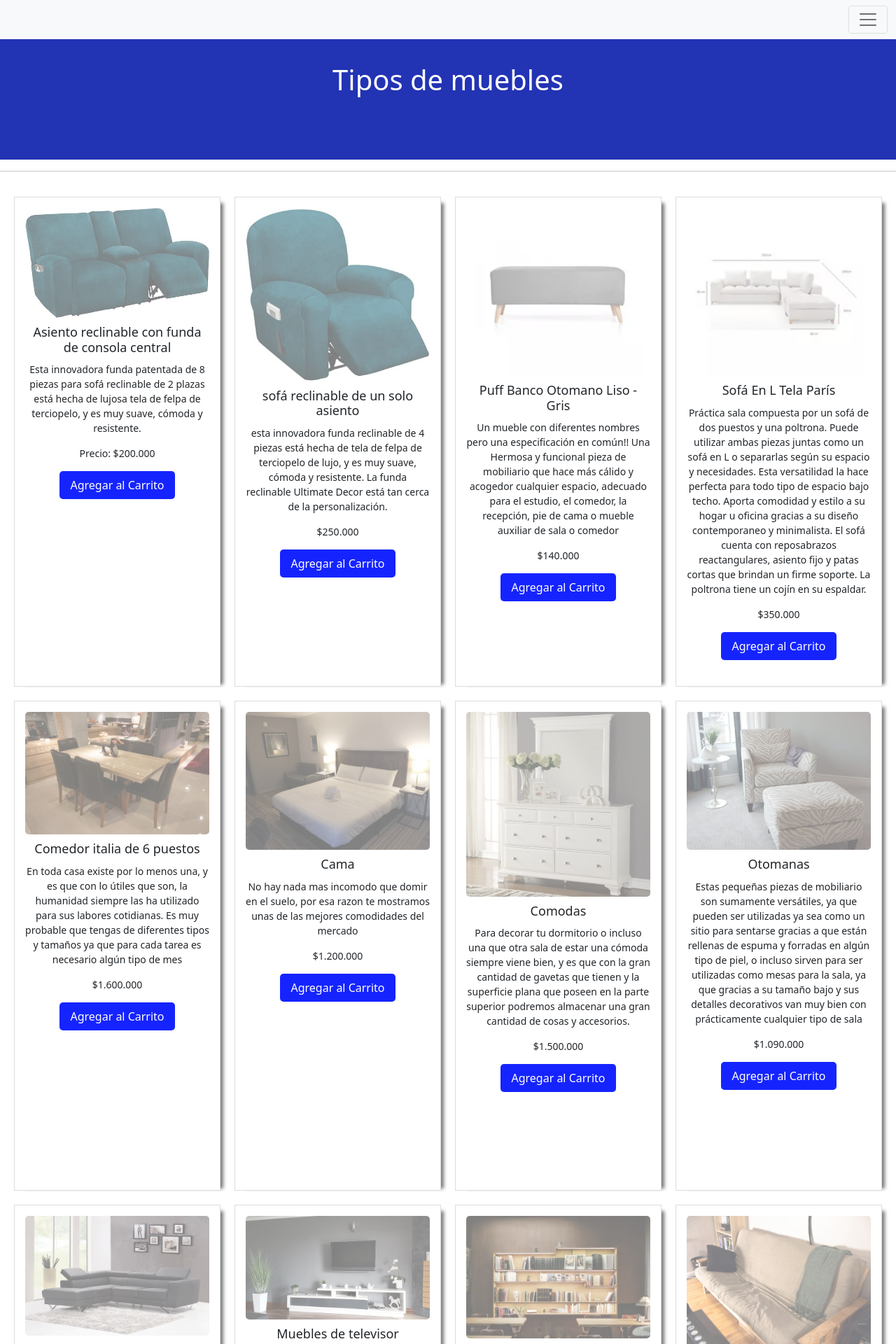
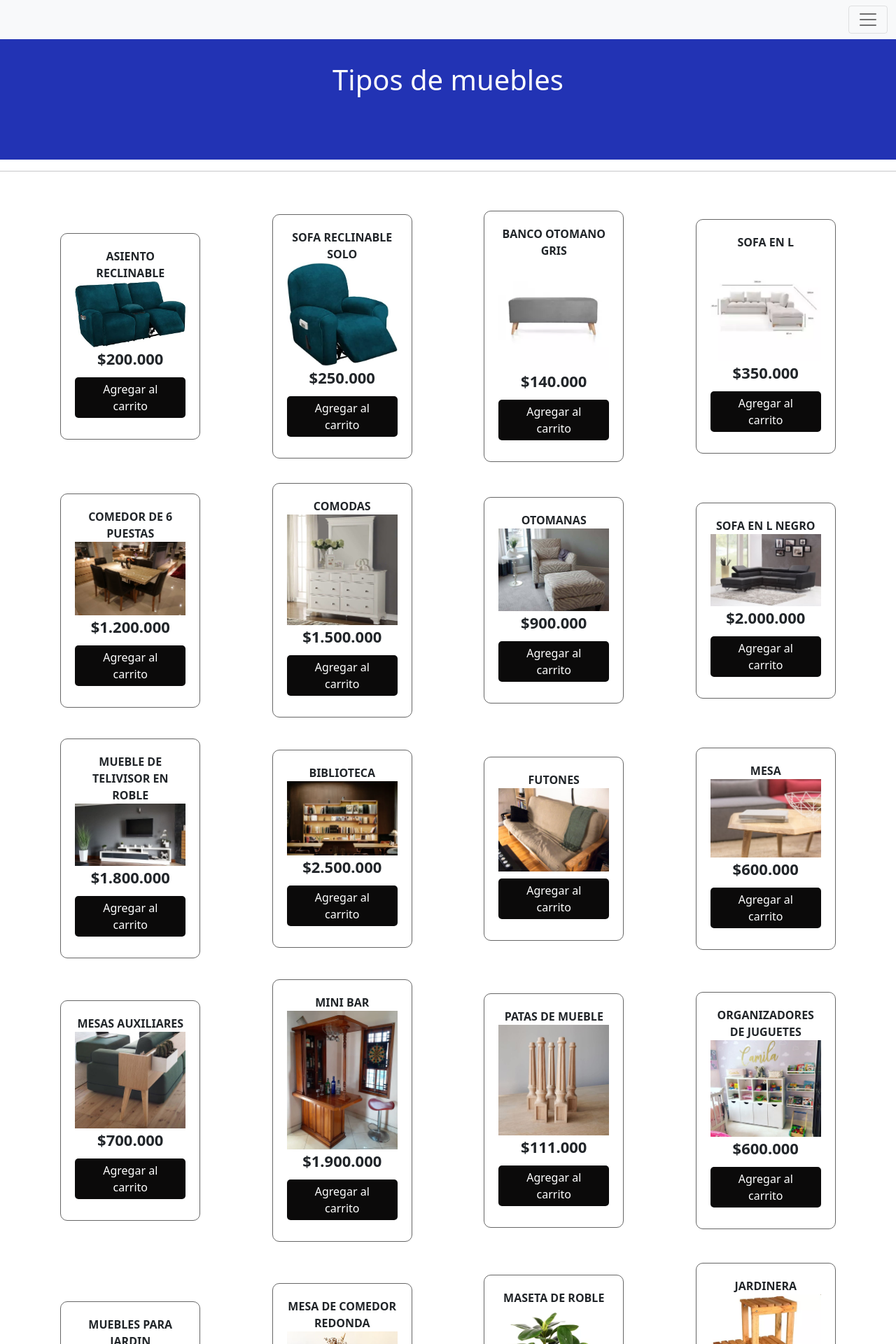
Before and after one commit to 11julio11/roble_store, a PHP site: the page made by tipos de muebles.html in a window 1280 px wide. Shown: the top 1920 px of the page at 70% size. Run offline with PHP 8.4, Linux system fonts and the light colour scheme.

Commit message:
implementacion

```diff
--- a/css/lo mas vendido.css
+++ b/css/lo mas vendido.css
@@ -1,3 +1,5 @@
+@import url('https://fonts.googleapis.com/css2?family=Open+Sans:wght@300;400;500;600&family=Titillium+Web:wght@200;300;400;600;700&display=swap');
+
 /* Estilos para la página de Productos Más Vendidos */
 body {
     font-family: Arial, sans-serif;
--- a/css/tipos de muebles.css
+++ b/css/tipos de muebles.css
@@ -1,3 +1,5 @@
+@import url('https://fonts.googleapis.com/css2?family=Open+Sans:wght@300;400;500;600&family=Titillium+Web:wght@200;300;400;600;700&display=swap');
+
 /* Estilos para la página de Tipos de muebles */
 body {
   margin: 1;
@@ -18,79 +20,215 @@ hr {
   border-top: 1px solid #ddd;
 }
 
-.producto-container {
+.contenedor{
+  max-width: 1200px;
+  padding: 10px;
+  margin: auto;
+  display: flex;
+  justify-content: space-between;
+  /* oculto lo que queda fuera del .contenedor */
+  contain: paint;
+}
+
+h3{
+  text-align: center;
+  margin-top: 20px;
+  box-sizing: border-box;
+  color: #092cf3;
+}
+
+/* SECCION CONTENEDOR DE ITEMS */
+.contenedor .contenedor-items{
+  margin-top: 30px;
   display: grid;
-  grid-template-columns: repeat(auto-fit, minmax(250px, 1fr));
-  gap: 20px;
+  grid-template-columns: repeat(auto-fit, minmax(220px, 1fr));
+  grid-gap:30px;
+  grid-row-gap: 30px;
+  /* width: 60%; */
+  width: 100%;
+  transition: .3s;
+}
+.contenedor .contenedor-items .item{
+  max-width: 200px;
+  margin: auto;
+  border: 1px solid #666;
+  border-radius: 10px;
+  padding: 20px;
+  transition: .3s;
+}
+.contenedor .contenedor-items .item .img-item{
+  width: 100%;
+}
+.contenedor .contenedor-items .item:hover{
+  box-shadow: 0 0 10px #666;
+  scale: 1.05;
+}
+.contenedor .contenedor-items .item .titulo-item{
+  display: block;
+  font-weight: bold;
+  text-align: center;
+  text-transform: uppercase;
+}
+.contenedor .contenedor-items .item .precio-item{
+  display: block;
+  text-align: center;
+  font-weight: bold;
+  font-size: 22px;
+}
+
+.contenedor .contenedor-items .item .boton-item{
+  display: block;
+  margin: 10px auto;
+  border: none;
+  background-color: rgb(11, 10, 10);
+  color: #fff;
+  padding: 5px 15px;
+  border-radius: 5px;
+  cursor: pointer;
+}
+
+.contenedor .contenedor-items .item .boton-item:hover{
+ background-color: #2233b4;
+}
+/* seccion carrito */
+.carrito{
+  border: 1px solid #666;
+  width: 35%;
+  margin-top: 30px;
+  border-radius: 10px;
+  overflow: hidden;
+  margin-bottom: auto;
+  position: sticky !important;
+  top: 0;
+  transition: .3s;
+  /* Estilos para ocultar */
+  margin-right: -100%;
+  opacity: 0;
+}
+.carrito .header-carrito{
+  background-color: #000;
+  color: #fff;
+  text-align: center;
+  padding: 30px 0;
+}
+.carrito .carrito-item{
+  display: flex;
+  align-items: center;
+  /* justify-content: space-between; */
+  position: relative;
+  border-bottom: 1px solid #666;
   padding: 20px;
 }
-
-.producto {
-  background-color: #fff;
-  border: 1px solid #ddd;
-  padding: 15px;
-  height: 660px;
+.carrito .carrito-item img{
+  margin-right: 20px;
+}
+.carrito .carrito-item .carrito-item-titulo{
+  display: block;
+  font-weight: bold;
+  margin-bottom: 10px;
+  text-transform: uppercase;
+}
+.carrito .carrito-item .selector-cantidad{
+  display: inline-block;
+  margin-right: 25px;
+}
+.carrito .carrito-item .carrito-item-cantidad{
+  border: none;
+  font-size: 18px;
+  background-color: transparent;
+  display: inline-block;
+  width:30px;
+  padding: 5px;
   text-align: center;
-  z-index: 1;
-  flex-basis: calc(3333.33% - 20px);
-  justify-content: center;
-  transition: transform 0.3s;
-  box-shadow: 0 2px 4px rgba(0, 0, 0, 0.1);
-  -webkit-box-shadow: 10px 3px 5px -6px rgba(10, 10, 10, 0.53);
-  -moz-box-shadow: 10px 3px 5px -6px rgba(18, 19, 18, 0.53);
-  box-shadow: 10px 3px 5px -6px rgba(0, 0, 0, 0.53);
+}
+.carrito .carrito-item .selector-cantidad i{
+  font-size: 18px;
+  width: 32px;
+  height: 32px;
+  line-height: 32px;
+  text-align: center;
+  border-radius: 50%;
+  border: 1px solid #000;
+  cursor: pointer;
+}
+.carrito .carrito-item .carrito-item-precio{
+  font-weight: bold;
+  display: inline-block;
+  font-size: 18px;
+  margin-bottom: 5px;
+}
+.carrito .carrito-item .btn-eliminar{
+  position: absolute;
+  right: 15px;
+  top: 15px;
+  color: #000;
+  font-size: 20px;
+  width: 40px;
+  height: 40px;
+  line-height: 40px;
+  text-align: center;
+  border-radius: 50%;
+  border: 1px solid #000;
+  cursor: pointer;
+  display: block;
+  background: transparent;
+  z-index: 20;
+}
+.carrito .carrito-item .btn-eliminar i{
+  pointer-events: none;
 }
 
-.producto:hover {
-  opacity: 1;
-  transition: opacity 1.5s;
-  box-shadow: 0 0 5px rgba(10, 82, 175, 0.997);
+.carrito-total{
+  background-color: #f3f3f3;
+  padding: 30px;
+}
+.carrito-total .fila{
+  display: flex;
+  justify-content: space-between;
+  align-items: center;
+  font-size: 22px;
+  font-weight: bold;
+  margin-bottom: 10px;
+}
+.carrito-total .btn-pagar{
+  display: block;
+  width: 100%;
+  border: none;
+  background: #000;
+  color: #fff;
+  border-radius: 5px;
+  font-size: 18px;
+  padding: 20px;
+  display: flex;
+  justify-content: space-between;
+  align-items: center;
+  cursor: pointer;
+  transition: .3s;
+}
+.carrito-total .btn-pagar:hover{
+  scale: 1.05;
 }
 
-.producto img {
-  max-width: 100%;
-  height: auto;
-  border-radius: 5px;
-  border-bottom: 10px;
-  object-fit: cover;
-  opacity: 0.5;
-  transition: transform 0.3s, box-shadw 0.3s;
+/* SECCION RESPONSIVE */
+@media screen and (max-width: 850px) {
+  .contenedor {
+    display: block;
+  }
+  .contenedor-items{
+      width: 100% !important;
+  }
+  .carrito{
+      width: 100%;
+  }
 }
 
-.producto img:hover {
-  opacity: 1;
-  transform: scale(1.4);
-  box-shadow: 0 0 10px rgba(0, 0, 0, 0.5);
+/* Estilos para las secciones principales */
+.main {
+  display: flex;
+  justify-content: space-between;
+  margin: 20px;
 }
 
-.producto h3 {
-  font-size: 18px;
-  margin: 10px 0;
-}
-
-.producto p {
-  font-size: 14px;
-  margin: 0 0 15px;
-}
-
-.producto button {
-  background-color: #0011ffea;
-  color: #fff;
-  border: none;
-  padding: 8px 15px;
-  border-radius: 5px;
-  cursor: pointer;
-  transition: background-color 0.3s;
-}
-
-.producto a {
-  text-decoration: none;
-  color: #fff;
-}
-
-.producto button:hover {
-  background-color: #e35c00;
-}
 
 footer {
   text-align: center;
--- a/tipos de muebles.html
+++ b/tipos de muebles.html
@@ -5,6 +5,7 @@
     <meta name="viewport" content="width=device-width, initial-scale=1.0">
     <link rel="stylesheet" href="css/tipos de muebles.css">
     <link rel="website icon" type="png" href="img/icono.png" />
+    <link rel="stylesheet" href="https://cdnjs.cloudflare.com/ajax/libs/font-awesome/6.2.1/css/all.min.css" integrity="sha512-MV7K8+y+gLIBoVD59lQIYicR65iaqukzvf/nwasF0nqhPay5w/9lJmVM2hMDcnK1OnMGCdVK+iQrJ7lzPJQd1w==" crossorigin="anonymous" referrerpolicy="no-referrer" />
     <link href="https://cdn.jsdelivr.net/npm/bootstrap@5.1.3/dist/css/bootstrap.min.css" rel="stylesheet" integrity="sha384-1BmE4kWBq78iYhFldvKuhfTAU6auU8tT94WrHftjDbrCEXSU1oBoqyl2QvZ6jIW3" crossorigin="anonymous">
     <title>Tipos de muebles</title>
 </head>
@@ -56,210 +57,210 @@
       </nav>
     <h1 style="text-align: center;">Tipos de muebles</h1>
     <hr>
-    <div class="producto-container">
-        <div class="producto">
-            <img src="img/asiento reclinable.jpg" alt="Nombre del producto 2" />
-            <h3>Asiento reclinable con funda de consola central</h3>
-            <p>Esta innovadora funda patentada de 8 piezas para sofá reclinable de 2 plazas está hecha de lujosa tela de felpa de terciopelo, y es muy suave, cómoda y resistente.</p>
-            <p>Precio: $200.000</p>
-            <button>
-                <a href="">Agregar al Carrito</a>
-            </button>
-        </div>
+   <section class="contenedor">
+    <div class="contenedor-items">
+      <div class="item">
+        <span class="titulo-item">Asiento reclinable</span>
+        <img src="img/asiento reclinable.jpg" alt="" class="img-item">
+        <span class="precio-item">$200.000</span>
+        <button class="boton-item">Agregar al carrito</button>
+      </div>
 
-    <div class="producto">
-        <img src="img/asientosolo.jpg" alt="">
-        <h3>sofá reclinable de un solo asiento</h3>
-        <p> esta innovadora funda reclinable de 4 piezas está hecha de tela de felpa de terciopelo de lujo, y es muy suave, cómoda y resistente. La funda reclinable Ultimate Decor está tan cerca de la personalización.</p>
-        <p>$250.000</p>
-        <button><a href="">Agregar al Carrito</a></button>
+      <div class="item">
+        <span class="titulo-item">Sofa reclinable solo</span>
+        <img src="img/asientosolo.jpg" alt="" class="img-item">
+        <span class="precio-item">$250.000</span>
+        <button class="boton-item">Agregar al carrito</button>
+      </div>
+
+
+      <div class="item">
+        <span class="titulo-item">Banco Otomano Gris</span>
+        <img src="img/bancogris.jpg" alt="" class="img-item">
+        <span class="precio-item">$140.000</span>
+        <button class="boton-item">Agregar al carrito</button>
+      </div>
+
+      <div class="item">
+        <span class="titulo-item">Sofa en L</span>
+        <img src="img/sofaparis.jpg" alt="" class="img-item">
+        <span class="precio-item">$350.000</span>
+        <button class="boton-item">Agregar al carrito</button>
+      </div>
+
+      <div class="item">
+        <span class="titulo-item">Comedor de 6 puestas</span>
+        <img src="img/Mesa.jpg" alt="" class="img-item">
+        <span class="precio-item">$1.200.000</span>
+        <button class="boton-item">Agregar al carrito</button>
+      </div>
+
+      <div class="item">
+        <span class="titulo-item">Comodas</span>
+        <img src="img/Comoda.jpg" alt="" class="img-item">
+        <span class="precio-item">$1.500.000</span>
+        <button class="boton-item">Agregar al carrito</button>
+      </div>
+
+      <div class="item">
+        <span class="titulo-item">Otomanas</span>
+        <img src="img/Otomana.jpg" alt="" class="img-item">
+        <span class="precio-item">$900.000</span>
+        <button class="boton-item">Agregar al carrito</button>
+      </div>
+
+      <div class="item">
+        <span class="titulo-item">Sofa en L negro</span>
+        <img src="img/Sofa-seccional.jpg" alt="" class="img-item">
+        <span class="precio-item">$2.000.000</span>
+        <button class="boton-item">Agregar al carrito</button>
+      </div>
+
+      <div class="item">
+        <span class="titulo-item">Mueble de telivisor en roble</span>
+        <img src="img/Mueble-de-televisor.jpg" alt="" class="img-item">
+        <span class="precio-item">$1.800.000</span>
+        <button class="boton-item">Agregar al carrito</button>
+      </div>
+
+      <div class="item">
+        <span class="titulo-item">Biblioteca</span>
+        <img src="img/Biblioteca.jpg" alt="" class="img-item">
+        <span class="precio-item">$2.500.000</span>
+        <button class="boton-item">Agregar al carrito</button>
+      </div>
+
+      <div class="item">
+        <span class="titulo-item">Futones</span>
+        <img src="img/Futon.jpg" alt="" class="img-item">
+        <span class="precio-item"></span>
+        <button class="boton-item">Agregar al carrito</button>
+      </div>
+
+      <div class="item">
+        <span class="titulo-item">Mesa</span>
+        <img src="img/Mesa-de-cafe.jpg" alt="" class="img-item">
+        <span class="precio-item">$600.000</span>
+        <button class="boton-item">Agregar al carrito</button>
+      </div>
+
+      <div class="item">
+        <span class="titulo-item">Mesas auxiliares</span>
+        <img src="img/Mesas-auxiliares-de-salón.jpg" alt="" class="img-item">
+        <span class="precio-item">$700.000</span>
+        <button class="boton-item">Agregar al carrito</button>
+      </div>
+
+      <div class="item">
+        <span class="titulo-item">Mini Bar</span>
+        <img src="img/Minibar.jpg" alt="" class="img-item">
+        <span class="precio-item">$1.900.000</span>
+        <button class="boton-item">Agregar al carrito</button>
+      </div>
+
+      <div class="item">
+        <span class="titulo-item">Patas de mueble</span>
+        <img src="img/Patas-de-muebles.jpg" alt="" class="img-item">
+        <span class="precio-item">$111.000</span>
+        <button class="boton-item">Agregar al carrito</button>
+      </div>
+
+      <div class="item">
+        <span class="titulo-item">Organizadores de juguetes</span>
+        <img src="img/Organizadores-de-juguetes.jpg" alt="" class="img-item">
+        <span class="precio-item">$600.000</span>
+        <button class="boton-item">Agregar al carrito</button>
+      </div>
+
+      <div class="item">
+        <span class="titulo-item">Muebles para jardin</span>
+        <img src="img/Muebles-para-jardín.jpg" alt="" class="img-item">
+        <span class="precio-item">$670.500</span>
+        <button class="boton-item">Agregar al carrito</button>
+      </div>
+
+      <div class="item">
+        <span class="titulo-item">Mesa de comedor redonda</span>
+        <img src="img/mesa de comedor redonda.jpg" alt="" class="img-item">
+        <span class="precio-item">$1.500.000</span>
+        <button class="boton-item">Agregar al carrito</button>
+      </div>
+
+      <div class="item">
+        <span class="titulo-item">Maseta de roble</span>
+        <img src="img/maceta en roble.png" alt="" class="img-item">
+        <span class="precio-item">$167.622</span>
+        <button class="boton-item">Agregar al carrito</button>
+      </div>
+
+      <div class="item">
+        <span class="titulo-item">Jardinera</span>
+        <img src="img/jardinera.png" alt="" class="img-item">
+        <span class="precio-item">$90.000</span>
+        <button class="boton-item">Agregar al carrito</button>
+      </div>
+
+
     </div>
 
-    <div class="producto">
-       <img src="img/bancogris.jpg" alt="">
-       <h3>Puff Banco Otomano Liso - Gris</h3>
-       <p>Un mueble con diferentes nombres pero una especificación en común!!
-        Una Hermosa y funcional pieza de mobiliario que hace más cálido y acogedor cualquier espacio, adecuado para el estudio, el comedor, la recepción, pie de cama o mueble auxiliar de sala o comedor</p>
-       <p>$140.000</p>
-       <button><a href="">Agregar al Carrito</a></button>
+    <div class="carrito" id="carrito">
+      <div class="header-carrito">
+        <h2>Tu Carrito</h2>
+      </div>
+
+      <div class="carrito-items">
+        <!--
+        <div class="carrito-item">
+            <img src="img/boxengasse.png" width="80px" alt="">
+            <div class="carrito-item-detalles">
+                <span class="carrito-item-titulo">Box Engasse</span>
+                <div class="selector-cantidad">
+                    <i class="fa-solid fa-minus restar-cantidad"></i>
+                    <input type="text" value="1" class="carrito-item-cantidad" disabled>
+                    <i class="fa-solid fa-plus sumar-cantidad"></i>
+                </div>
+                <span class="carrito-item-precio">$15.000,00</span>
+            </div>
+           <span class="btn-eliminar">
+                <i class="fa-solid fa-trash"></i>
+           </span>
+        </div>
+        <div class="carrito-item">
+            <img src="img/skinglam.png" width="80px" alt="">
+            <div class="carrito-item-detalles">
+                <span class="carrito-item-titulo">Skin Glam</span>
+                <div class="selector-cantidad">
+                    <i class="fa-solid fa-minus restar-cantidad"></i>
+                    <input type="text" value="3" class="carrito-item-cantidad" disabled>
+                    <i class="fa-solid fa-plus sumar-cantidad"></i>
+                </div>
+                <span class="carrito-item-precio">$18.000,00</span>
+            </div>
+           <button class="btn-eliminar">
+                <i class="fa-solid fa-trash"></i>
+           </button>
+        </div>
+         -->
+    </div>
+    <div class="carrito-total">
+        <div class="fila">
+            <strong>Tu Total</strong>
+            <span class="carrito-precio-total">
+                $111.020.000.000,0
+            </span>
+        </div>
+        <button class="btn-pagar">Pagar <i class="fa-solid fa-bag-shopping"></i> </button>
     </div>
 
-    <div class="producto">
-        <div>
-             <img src="img/sofaparis.jpg" alt="">
-        </div>
-        <h3>Sofá En L Tela París</h3>
-        <p>Práctica sala compuesta por un sofá de dos puestos y una poltrona. Puede utilizar ambas piezas juntas como un sofá en L o separarlas según su espacio y necesidades. Esta versatilidad la hace perfecta para todo tipo de espacio bajo techo. Aporta comodidad y estilo a su hogar u oficina gracias a su diseño contemporaneo y minimalista. El sofá cuenta con reposabrazos reactangulares, asiento fijo y patas cortas que brindan un firme soporte. La poltrona tiene un cojín en su espaldar.</p>
-        <p>$350.000</p>
-        <button><a href="">Agregar al Carrito</a></button>
-    </div>
-
-    <div class="producto">
-       <div>
-         <img src="img/Mesa.jpg" alt="">
-       </div>
-       <h3>Comedor italia de 6 puestos</h3>
-       <p>En toda casa existe por lo menos una, y es que con lo útiles que son, la humanidad siempre las ha utilizado para sus labores cotidianas. Es muy probable que tengas de diferentes tipos y tamaños ya que para cada tarea es necesario algún tipo de mes</p>
-       <p>$1.600.000</p>
-       <button><a href="">Agregar al Carrito</a></button>
-    </div>
-
-    <div class="producto">
-        <div>
-            <img src="img/Cama.jpg" alt="">
-        </div>
-        <h3>Cama</h3>
-        <p>No hay nada mas incomodo que domir en el suelo, por esa razon te mostramos unas de las mejores comodidades del mercado </p>
-        <p>$1.200.000</p>
-        <button><a href="">Agregar al Carrito</a></button>
-     </div>
-
-     <div class="producto">
-        <div>
-            <img src="img/Comoda.jpg" alt="">
-        </div>
-        <h3>Comodas</h3>
-        <p>Para decorar tu dormitorio o incluso una que otra sala de estar una cómoda siempre viene bien, y es que con la gran cantidad de gavetas que tienen y la superficie plana que poseen en la parte superior podremos almacenar una gran cantidad de cosas y accesorios.</p>
-        <p>$1.500.000</p>
-        <button><a href="">Agregar al Carrito</a></button>
-     </div>
-
-     <div class="producto">
-        <div>
-            <img src="img/Otomana.jpg" alt="">
-        </div>
-        <h3>Otomanas</h3>
-        <p>Estas pequeñas piezas de mobiliario son sumamente versátiles, ya que pueden ser utilizadas ya sea como un sitio para sentarse gracias a que están rellenas de espuma y forradas en algún tipo de piel, o incluso sirven para ser utilizadas como mesas para la sala, ya que gracias a su tamaño bajo y sus detalles decorativos van muy bien con prácticamente cualquier tipo de sala</p>
-        <p>$1.090.000</p>
-        <button><a href="">Agregar al Carrito</a></button>
-     </div>
-
-     <div class="producto">
-        <div>
-            <img src="img/Sofa-seccional.jpg" alt="">
-        </div>
-        <h3>Sofás seccionales</h3>
-        <p>Esta clase de sofás tienen la particularidad que están divididos en secciones que pueden unirse para formar un gran sofá o separarse para cubrir una sección más amplia o para poder moverse con mayor facilidad alrededor de la casa o en alguna mudanza.</p>
-        <p>$2.000.000</p>
-        <button><a href="">Agregar al Carrito</a></button>
-     </div>
-
-     <div class="producto">
-        <div>
-            <img src="img/Mueble-de-televisor.jpg" alt="">
-        </div>
-        <h3> Muebles de televisor</h3>
-        <p>Actualmente existen dos formas de poner un televisor, o en la pared o apoyado sobre una mesa. En cualquiera de los dos casos siempre es necesario alguna especie de mueble debajo de él para poder colocar todos los aparatos como reproductores, decodificadores o algún asistente del hogar como Alexa.</p>
-        <p>$2.750.000</p>
-        <button><a href="">Agregar al Carrito</a></button>
-     </div>
-
-     <div class="producto">
-        <div>
-            <img src="img/Biblioteca.jpg" alt="">
-        </div>
-        <h3>Bibliotecas</h3>
-        <p>Olvídate de tener tus libros regados por toda la casa, para tenerlos todos organizados en un sitio específico lo mejor es tener una biblioteca, este pequeño mueble te permitirá clasificar y ordenar tus libros y revistas para que no estén sobre todas las mesas.</p>
-        <p>$2.500.000</p>
-        <button><a href="">Agregar al Carrito</a></button>
-     </div>
-
-     <div class="producto">
-        <div>
-            <img src="img/Futon.jpg" alt="">
-        </div>
-        <h3>Futones</h3>
-        <p>No hay nada más versátil que un buen futón, ya que puede servir desde para una cama para la visita, así como también para usarlo regularmente como un sofá.</p>
-        <p>$999</p>
-        <button><a href="">Agregar al Carrito</a></button>
-     </div>
-
-     <div class="producto">
-        <div>
-            <img src="img/Mesa-de-cafe.jpg" alt="">
-        </div>
-        <h3> Mesitas de café</h3>
-        <p>Esta clase de mesas son ideales para utilizar delante de tu sofá, ya sea que estén en la sala de tu casa o incluso en la terraza, este tipo de mesas te permiten colocar sobre ellas revistas, adornos o incluso para lo que están diseñadas, tazas de café o té para compartir con tus amigos cuando vienen a visitarte. </p>
-        <p>$600.000</p>
-        <button><a href="">Agregar al Carrito</a></button>
-     </div>
-
-     <div class="producto">
-        <div>
-            <img src="img/Mesas-auxiliares-de-salón.jpg" alt="">
-        </div>
-        <h3>Mesas auxiliares de salón</h3>
-        <p>Estás son una clase de mesas que normalmente van ubicadas a los extremos de los sofás de la sala, y se utilizan para revistas, los controles remotos de la televisión o de los aparatos multimedia, así como también para guardar libros, llaves o cualquier cosa que necesitemos rápidamente.</p>
-        <p>$700.000</p>
-        <button><a href="">Agregar al Carrito</a></button>
-     </div>
-
-     <div class="producto">
-        <div>
-            <img src="img/Minibar.jpg" alt="">
-        </div>
-        <h3>Mini bar</h3>
-        <p>Qué mejor sitio para guardar tus bebidas y hacer cócteles que en tu propio bar privado. Pero construir un bar puede ser un poco complicado, para evitar esto último lo mejor es llevarte a casa un mini bar.</p>
-        <p>$1.999.000</p>
-        <button><a href="">Agregar al Carrito</a></button>
-     </div>
-
-     <div class="producto">
-        <div>
-            <img src="img/Patas-de-muebles.jpg" alt="">
-        </div>
-        <h3> Patas de muebles</h3>
-        <p>Para darle un toque diferente a tus muebles o a tu cama, en general a cualquier pieza de diseño de tu casa, siempre te puedes valer de elegir unas patas diferentes.</p>
-        <p>$300.000</p>
-        <button><a href="">Agregar al Carrito</a></button>
-     </div>
-
-     <div class="producto">
-        <div>
-            <img src="img/Organizadores-de-juguetes.jpg" alt="">
-        </div>
-        <h3>Organizadores de juguetes</h3>
-        <p>Si no quieres adicional a tu casa un banco de almacenamiento para guardar tus juguetes, siempre puedes comprar un mueble especialmente diseñado para ello</p>
-        <p>$570.900</p>
-        <button><a href="">Agregar al Carrito</a></button>
-     </div>
-
-     <div class="producto">
-        <div>
-            <img src="img/Muebles-para-jardín.jpg" alt="">
-        </div>
-        <h3>Muebles para jardín</h3>
-        <p>Ya sea que tengas una terraza en tu piso, o tengas un chalet o casa que tenga un patio siempre cae bien tener algunos muebles en el jardín para coger el fresco. y pasar una tarde con los perros o con amigos.</p>
-        <p>$670.000</p>
-        <button><a href="">Agregar al Carrito</a></button>
-     </div>
-
-     <div class="producto">
-        <div>
-          <img src="img/mesa de comedor redonda.jpg" alt="">
-        </div>
-        <h3>Mesa de comedor redonda</h3>
-        <p>se trata de una mesa extensible que puede transformar en ovalada, cuando necesites recibir invitados. </p>
-        <p>$1.500.000</p>
-        <button><a href="#">Agregar al Carrito</a></button>
-     </div>
-
-     <div class="producto">
-        <div>
-          <img src="img/mesa auxiliar.png" alt="">
-        </div>
-        <h3>Mesa auxiliar</h3>
-        <p>No necesita montaje, viene bien armada como en la imagen. Es de tamaño pequeño que es lo que necesitaba para mi dormitorio donde no me entraba ninguna mesil</p>
-        <p>$900.000</p>
-        <button><a href="#">Agregar al Carrito</a></button>
-     </div>
 
     </div>
+   </section>
     <br>
     <hr>
     <footer>
         <p>&copy; 2023 Tienda en Línea. Todos los derechos reservados.</p>
     </footer>
+    <script src="scripts.js"></script>
     <script src="https://cdn.jsdelivr.net/npm/bootstrap@5.1.3/dist/js/bootstrap.bundle.min.js" integrity="sha384-ka7Sk0Gln4gmtz2MlQnikT1wXgYsOg+OMhuP+IlRH9sENBO0LRn5q+8nbTov4+1p" crossorigin="anonymous"></script>
 
 </body>
```
